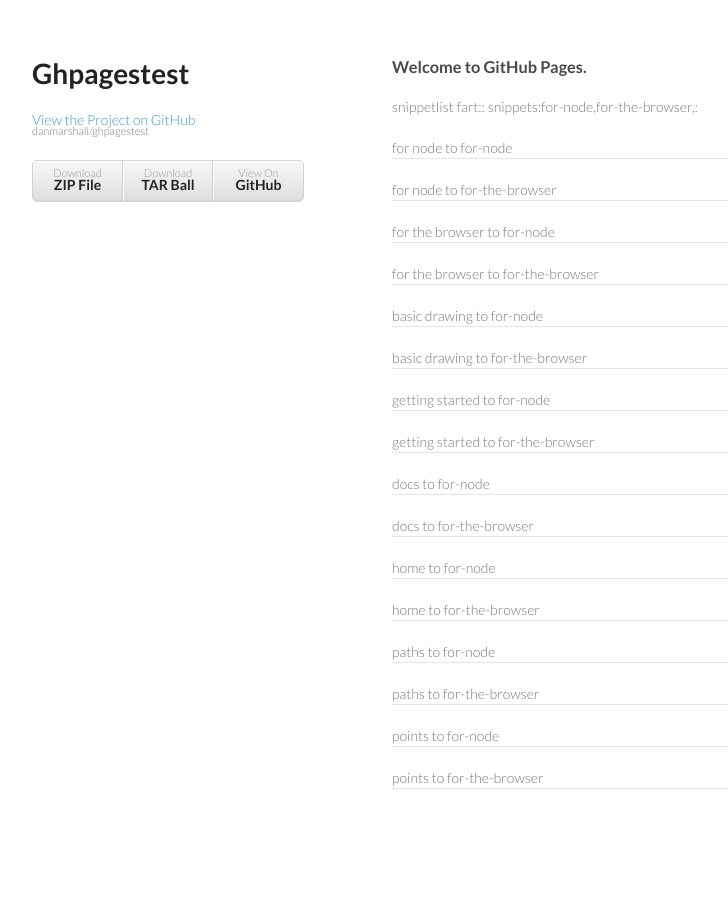
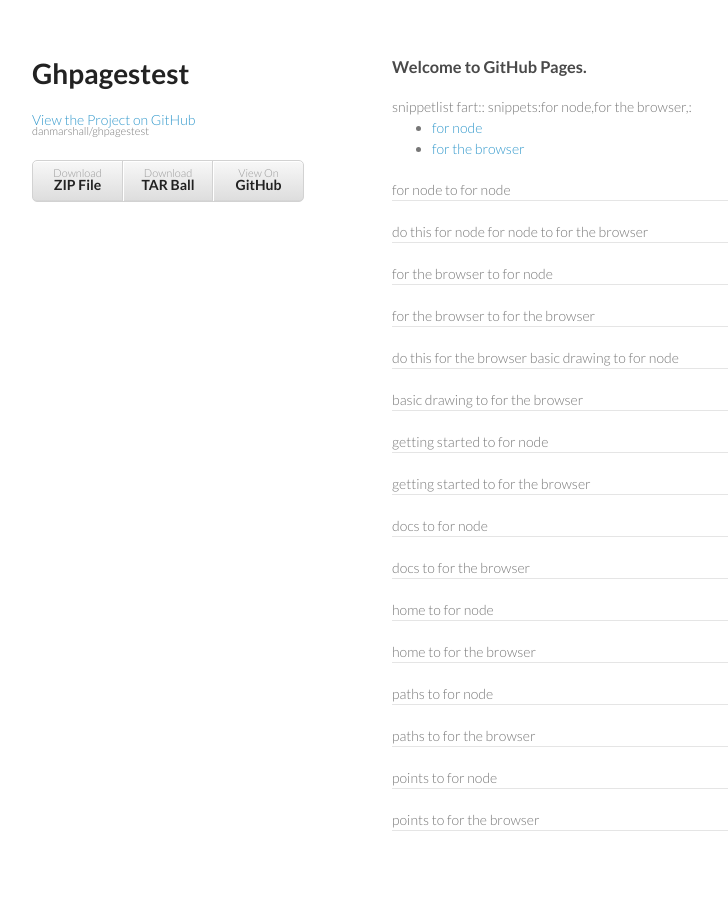
Before and after one commit to danmarshall/ghpagestest, a Jekyll site: the page built from docs/getting-started/index.html, in a window 1280 px wide. Shown: the whole page, without its empty margins (178-906 px from the left). Built offline with Jekyll 4.4.1, drawn with Linux system fonts in a browser that asks for light colours.

Commit message:
Update index.html

```diff
--- a/docs/getting-started/index.html
+++ b/docs/getting-started/index.html
@@ -1,5 +1,5 @@
 ---
 layout: snippetlist
 title: getting started
-snippets: [for-node, for-the-browser]
+snippets: [for node, for the browser]
 ---
```
